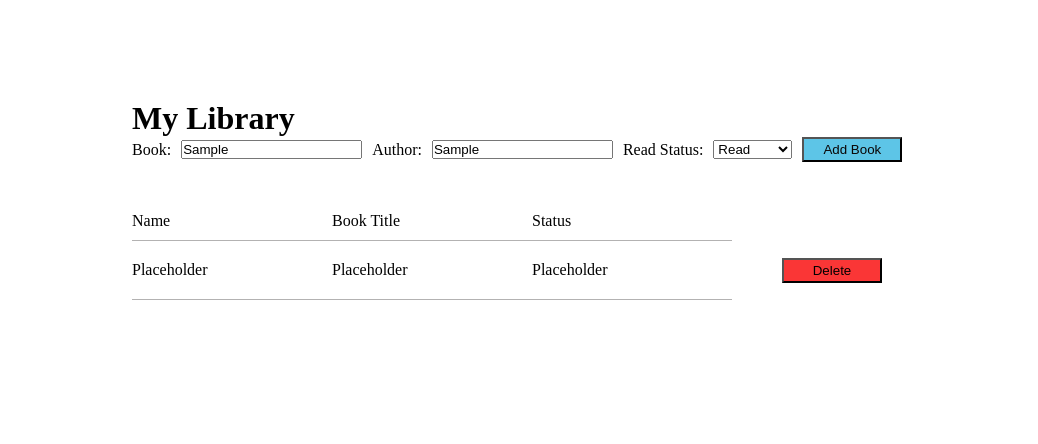
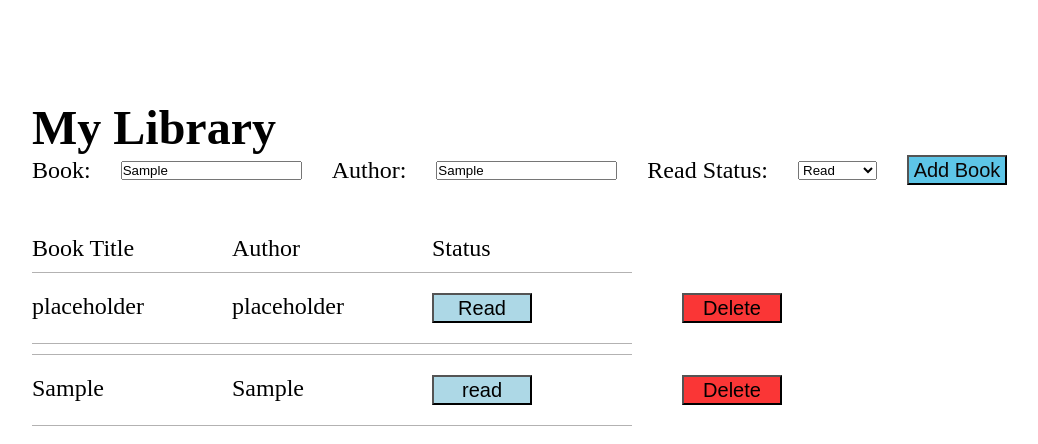
Before and after one commit to D1288/Odin-Project-Library-Project, a plain HTML site: page index.html in a window 1280 px wide. Both pictures are taken after typing "Sample", "Sample" into the empty fields and a click on the button "Add Book". Shown: the whole page, without its empty margins (108-1146 px from the left). Drawn offline with Linux system fonts and the light colour scheme.

Commit message:
adding and removing books functions but does not currently use array to manage list. Currently handling via adding and removing DOM elements

```diff
--- a/index.html
+++ b/index.html
@@ -19,21 +19,22 @@
         <label for="read">Read Status:</label>
         <select name="read" id="read">
             <option value="read">Read</option>
-            <option value="notread">Not Read</option>
+            <option value="not read">Not Read</option>
         </select>
-        <button type="button">Add Book</button>
+        <button type="button" class="addButton">Add Book</button>
     </form>
     <div class="listHeader">
-        <p>Name</p>
         <p>Book Title</p>
+        <p>Author</p>
         <p>Status</p>
-        <p></p>
     </div>
     <ul class="bookList">
-        <li>Placeholder</li>
-        <li>Placeholder</li>
-        <li>Placeholder</li>
-        <button>Delete</button>
+        <div class="eachBook">
+            <li>placeholder</li>
+            <li>placeholder</li>
+            <li><button class="switchRead">Read</button></li>
+            <button class="deleteButton">Delete</button>
+        </div>
     </ul>
 
     <script src="scripts.js"></script>
--- a/scripts.js
+++ b/scripts.js
@@ -0,0 +1,48 @@
+const bookList = document.querySelector('.bookList');
+const addButton = document.querySelector('.addButton')
+const remove = document.querySelector('.deleteButton')
+
+
+function Book(title, author, read) {
+    this.title = title;
+    this.author = author;
+    this.read = read;
+}
+
+function addBooktoLib() {
+    let title = document.querySelector('#book').value;
+    let author = document.querySelector('#author').value;
+    let read = document.querySelector('#read').value;
+    let addedBook = new Book(title, author, read);
+    const bookItem = `<div class="eachBook">
+                      <li>${addedBook.title}</li>
+                      <li>${addedBook.author}</li>
+                      <li><button class="switchRead">${addedBook.read}</button></li>
+                      <button class="deleteButton">Delete</button>
+                      </div>`;
+    bookList.innerHTML += bookItem
+
+
+}
+
+addButton.addEventListener('click', addBooktoLib);
+
+
+
+
+
+bookList.addEventListener('click', (e) => {
+    e.preventDefault();
+    if (e.target.classList.contains('deleteButton')) {
+        e.target.parentElement.remove();
+    } else if (e.target.classList.contains('switchRead')){
+        e.target.classList.toggle('notread')
+        if(e.target.textContent === 'Read'){
+            e.target.textContent = 'Not Read'
+        } else{
+            e.target.textContent = 'Read'
+        }
+    }
+
+
+})
--- a/styles.css
+++ b/styles.css
@@ -5,30 +5,32 @@
 }
 
 body{
-    width: 800px;
+    width: 1000px;
     margin: auto;
+    font-size: 24px;
 }
 
 h1{
     padding-top: 100px;
 }
 
+
 .addBooks{
     display: flex;
     align-items: center;
-    gap: 10px;
+    gap: 30px;
 
 }
 
 .listHeader{
     display: grid;
-    grid-template-columns: repeat(4, 1fr);
+    grid-template-columns: repeat(5, 1fr);
     padding-top: 50px
 }
 
-.bookList{
+.eachBook{
     display: grid;
-    grid-template-columns: repeat(4, 1fr);
+    grid-template-columns: repeat(5, 1fr);
     list-style: none;
     padding-top: 10px;
 }
@@ -37,7 +39,8 @@ button{
     align-self: center;
     justify-self: center;
     width: 100px;
-    height: 25px;
+    height: 30px;
+    font-size: 20px;
 }
 
 form > button{
@@ -45,8 +48,16 @@ form > button{
     color: rgb(10, 6, 6);
 }
 
-.bookList > button{
+.eachBook > button{
     background-color: rgb(250, 54, 54);
+}
+.eachBook  .switchRead{
+    background-color: lightblue;
+    width: 100px;
+}
+
+.eachBook  .notread{
+    background-color: red;
 }
 
 li{
```
